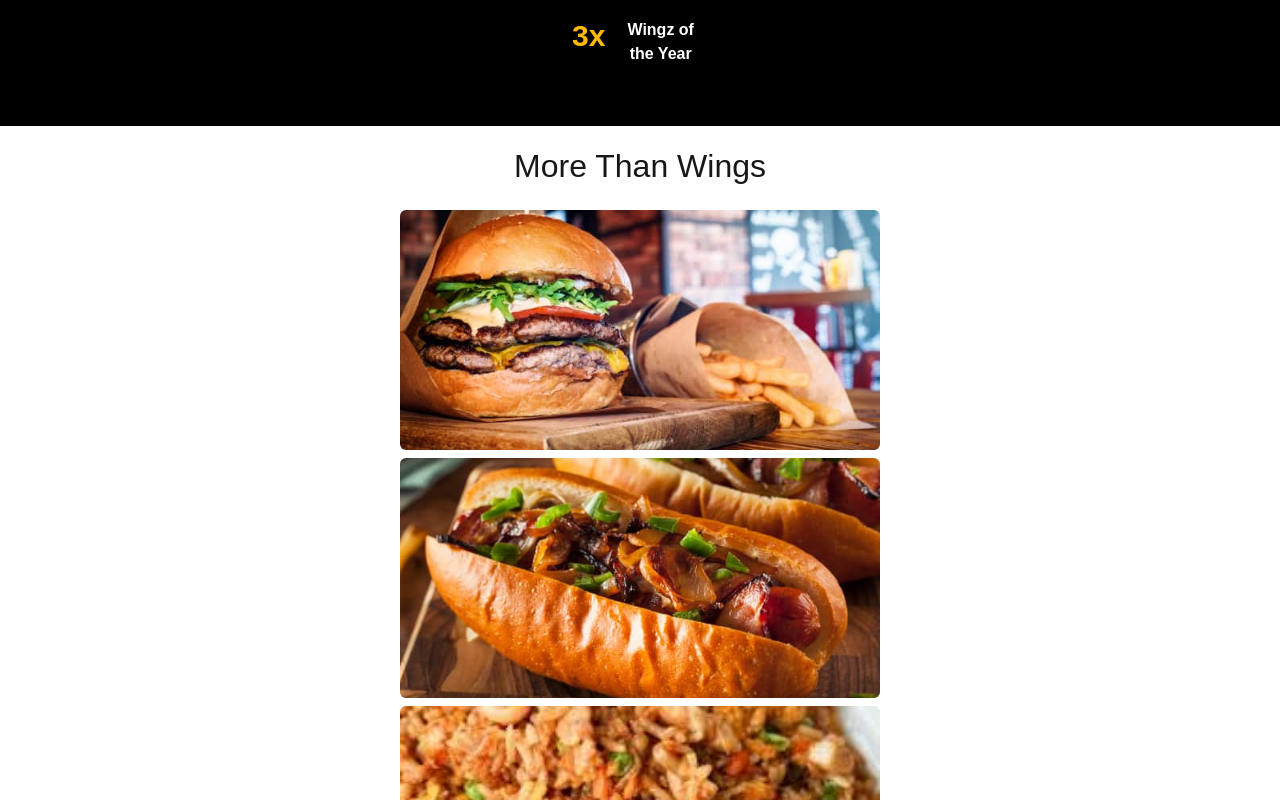
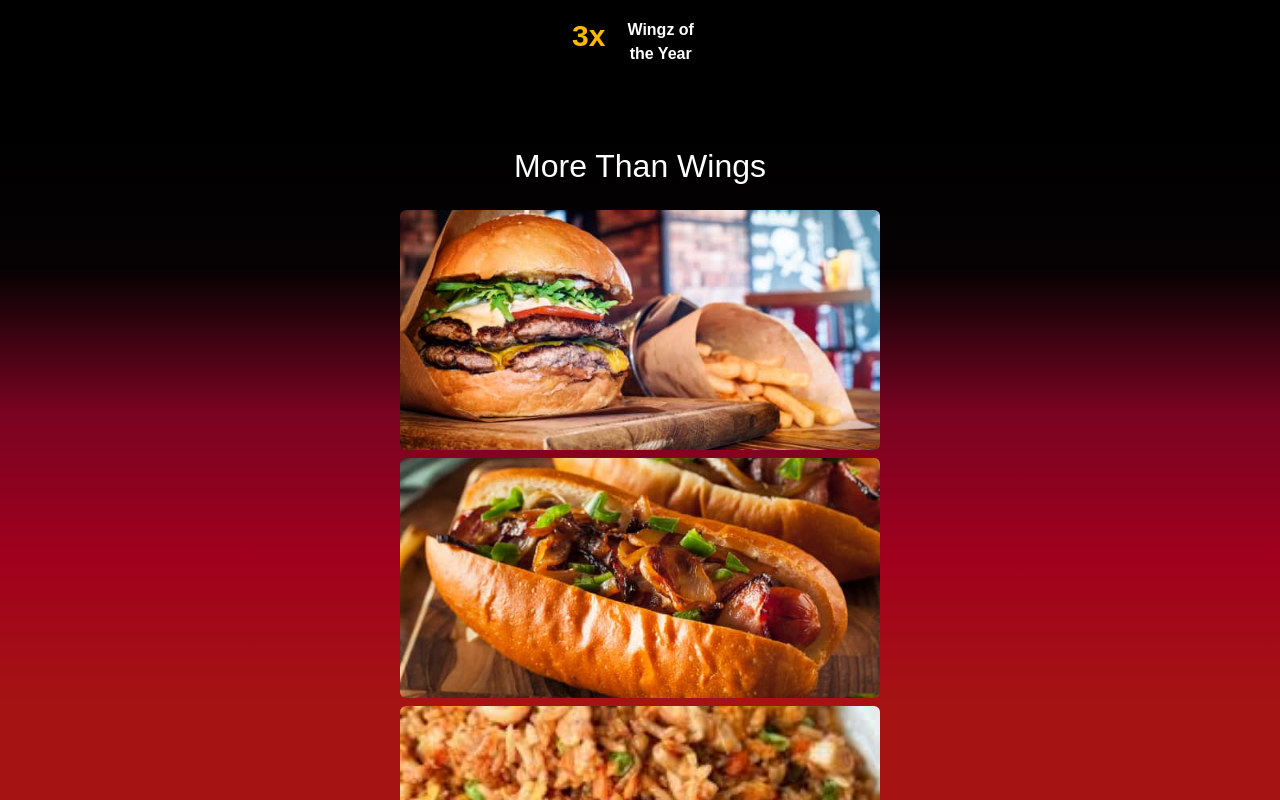
Before and after one commit to huntdamann/Wingland-Revitalized, a Next.js app: page / in a window 1280 px wide. Shown: the part 2780-3580 px from the top of the page. Built offline with nearby package versions, Linux system fonts and the light colour scheme; a web font is replaced by a local one.

Commit message:
Adding minor updates

```diff
--- a/src/app/globals.css
+++ b/src/app/globals.css
@@ -117,6 +117,10 @@ span {
   align-items: center;
 }
 
+#mtw-section {
+  background-image: linear-gradient(to bottom, #000000, #060203, #7a0321, #a1001d, #a51313 50%);
+}
+
 @keyframes loadbar {
   from {
     width: 0%;
--- a/src/slices/Blog.js
+++ b/src/slices/Blog.js
@@ -17,7 +17,7 @@ export default function Blog() {
 
     <>
 
-        <section className="flex text-center flex-col items-center gap-4 p-3">
+        <section className="flex text-center flex-col items-center gap-4 p-3 mb-[5rem]">
 
 
             <h2>Blog</h2>
--- a/src/slices/MTW.js
+++ b/src/slices/MTW.js
@@ -8,9 +8,9 @@ export default function MTW() {
     <>
 
 
-      <section className="min-h-screen flex flex-col gap-5 mb-[5rem] justify-center items-center text-center p-4">
+      <section id="mtw-section" className="min-h-screen flex flex-col gap-5 mb-[5rem] justify-center items-center text-center p-4">
 
-        <h2>More Than Wings</h2>
+        <h2 className="text-white">More Than Wings</h2>
         <div className="grid grid-cols-1 gap-2">
 
             <motion.div initial={{y: 25, opacity: 0}} whileInView={{y:0, opacity: 1}} className="relative min-h-[15rem] w-[30rem]  ">
```
